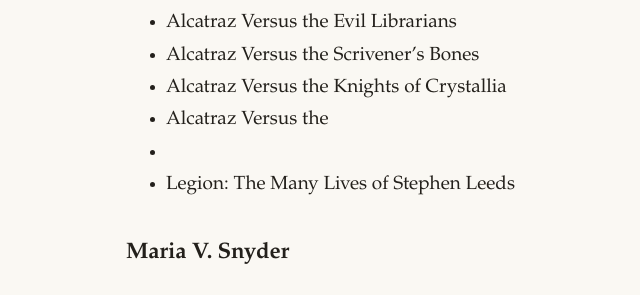
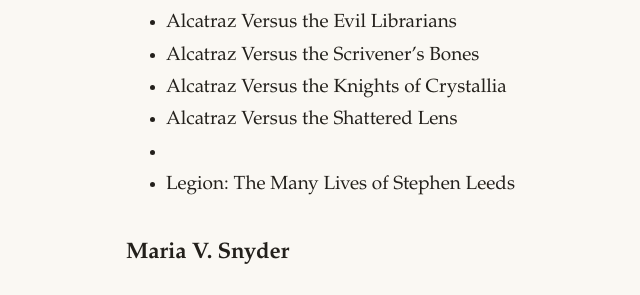
Before and after one commit to topearebi/aroamjti, a Jekyll site: the page built from books.md, in a window 1280 px wide and 900 px high, scrolled down 7170 px. Shown: the part 150-445 px from the top of the window, without its empty margins (210-850 px from the left). Built offline with Jekyll 4.4.1, drawn with Linux system fonts in a browser that asks for light colours.

Commit message:
Last Sync: 2026-07-04 12:30 (Mobile)

```diff
--- a/books.md
+++ b/books.md
@@ -212,7 +212,7 @@
   - Alcatraz Versus the Evil Librarians
   - Alcatraz Versus the Scrivener's Bones
   - Alcatraz Versus the Knights of Crystallia
-  - Alcatraz Versus the
+  - Alcatraz Versus the Shattered Lens
   -
 - Legion: The Many Lives of Stephen Leeds
 
```
